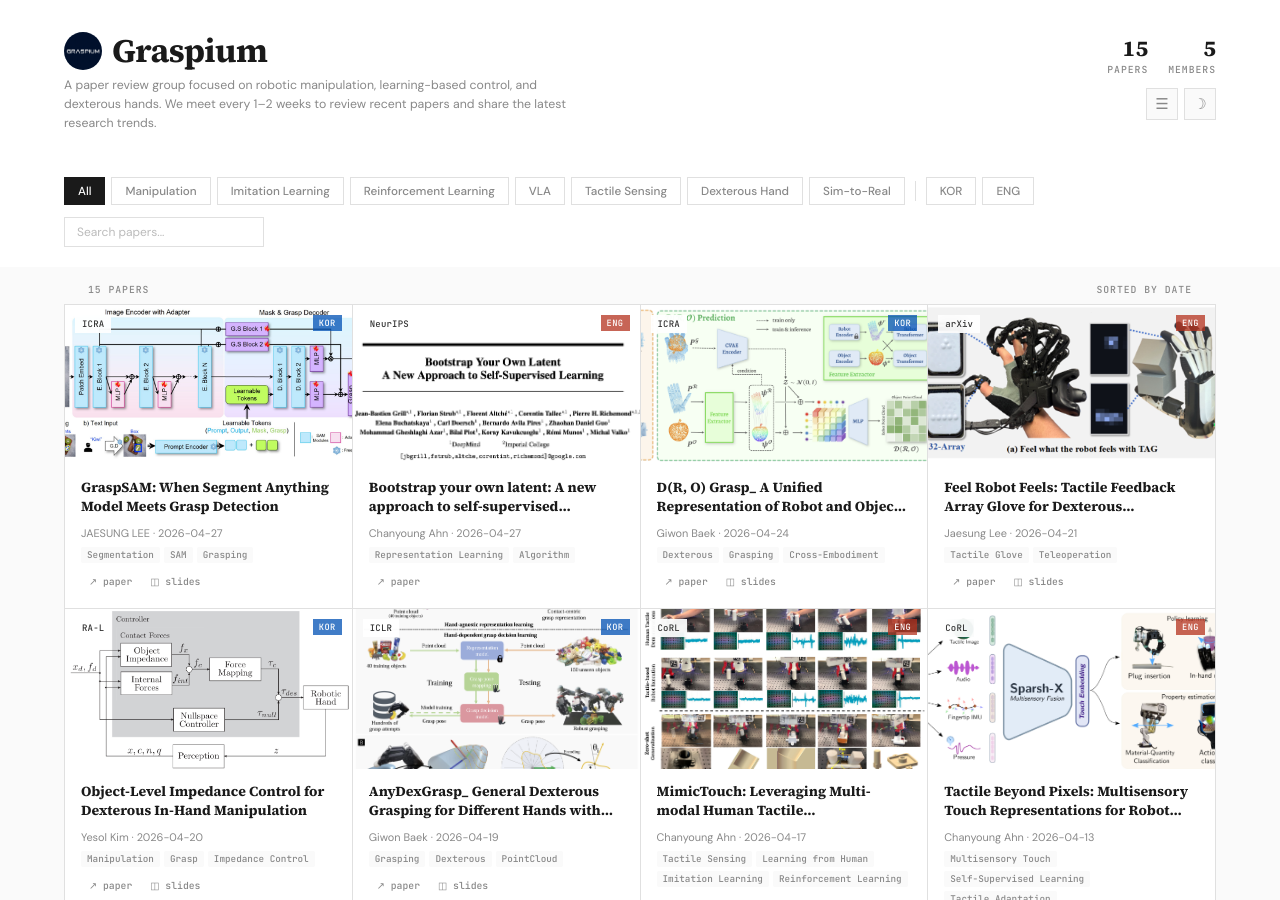
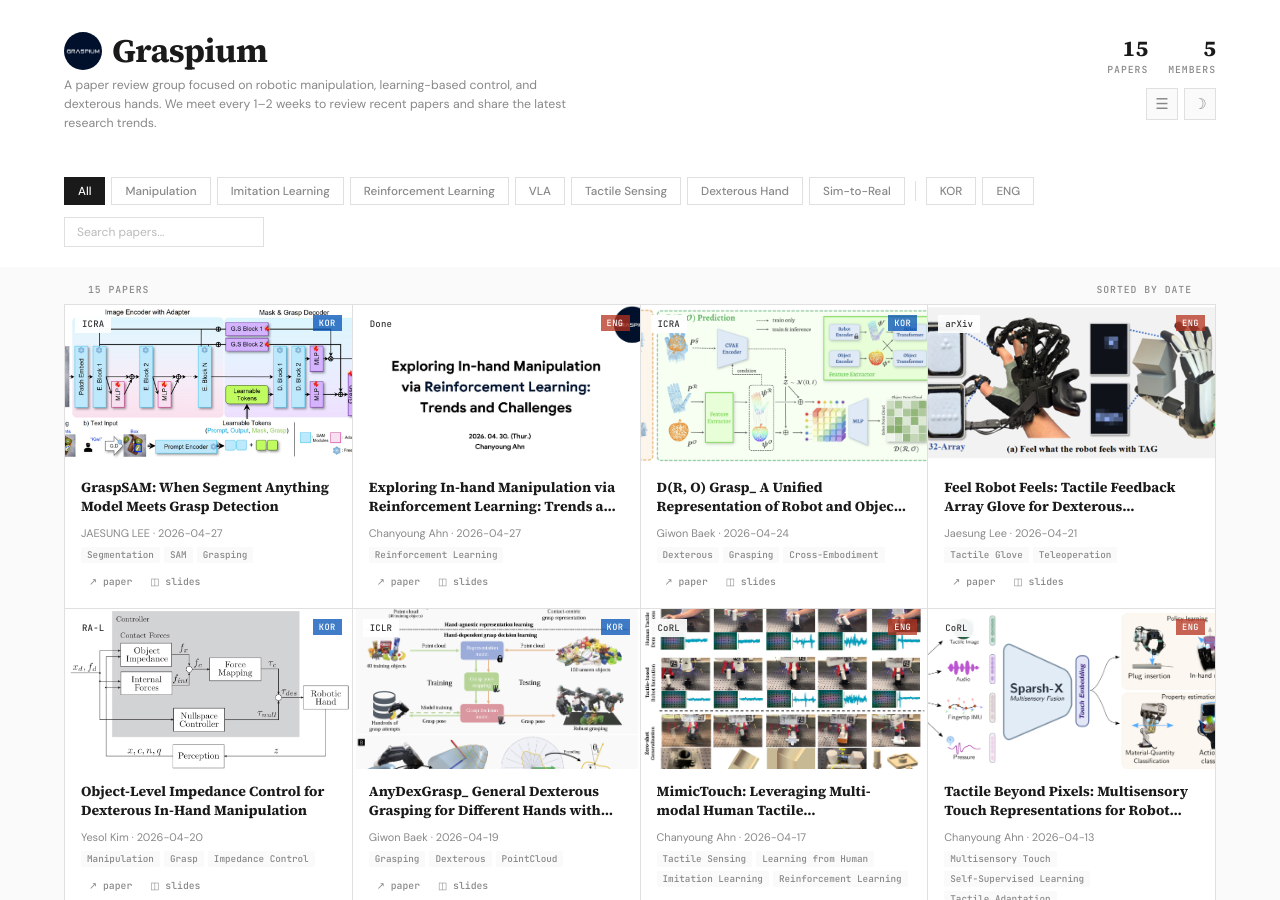
Before and after one commit to graspium-official/graspium-official.github.io, a Jekyll site: the page built from index.html, in a window 1280 px wide and 900 px high. Built offline with Jekyll 4.4.1, drawn with Linux system fonts in a browser that asks for light colours.

Commit message:
Update paper cy-004: Exploring In-hand Manipulation via Reinforcement Learning: Trends and Challenges

```diff
--- a/_data/papers.yml
+++ b/_data/papers.yml
@@ -244,18 +244,18 @@
   notes: "+) It can choose a direction to grasp"
 
 - id: "cy-004"
-  title: "Bootstrap your own latent: A new approach to self-supervised Learning"
-  authors: "Jean-Bastien Grill, Florian Strub, Florent Altch, et al."
-  venue: "NeurIPS"
   date: "2026-04-27"
-  field: "imitation_learning"
-  lang: "eng"
-  keywords:
-    - "Representation Learning"
-    - "Algorithm"
-  presenter: "Chanyoung Ahn"
   status: "pending"
   paper: "https://papers.nips.cc/paper/2020/file/f3ada80d5c4ee70142b17b8192b2958e-Paper.pdf"
+  title: "Exploring In-hand Manipulation via Reinforcement Learning: Trends and Challenges"
+  authors: "Chanyoung Ahn"
+  venue: "Done"
+  field: "reinforcement_learning"
+  lang: "eng"
+  presenter: "Chanyoung Ahn"
+  slides: "https://drive.google.com/file/d/199LI-vQ4BKDhvl7XLljDdGG2OQHkk_BF/view?usp=sharing"
+  keywords:
+    - "Reinforcement Learning"
   thumbnail: "assets/thumbnails/cy-004.png"
 
 - id: "js-003"
```
Also changed, not shown: assets/thumbnails/cy-004.png.
